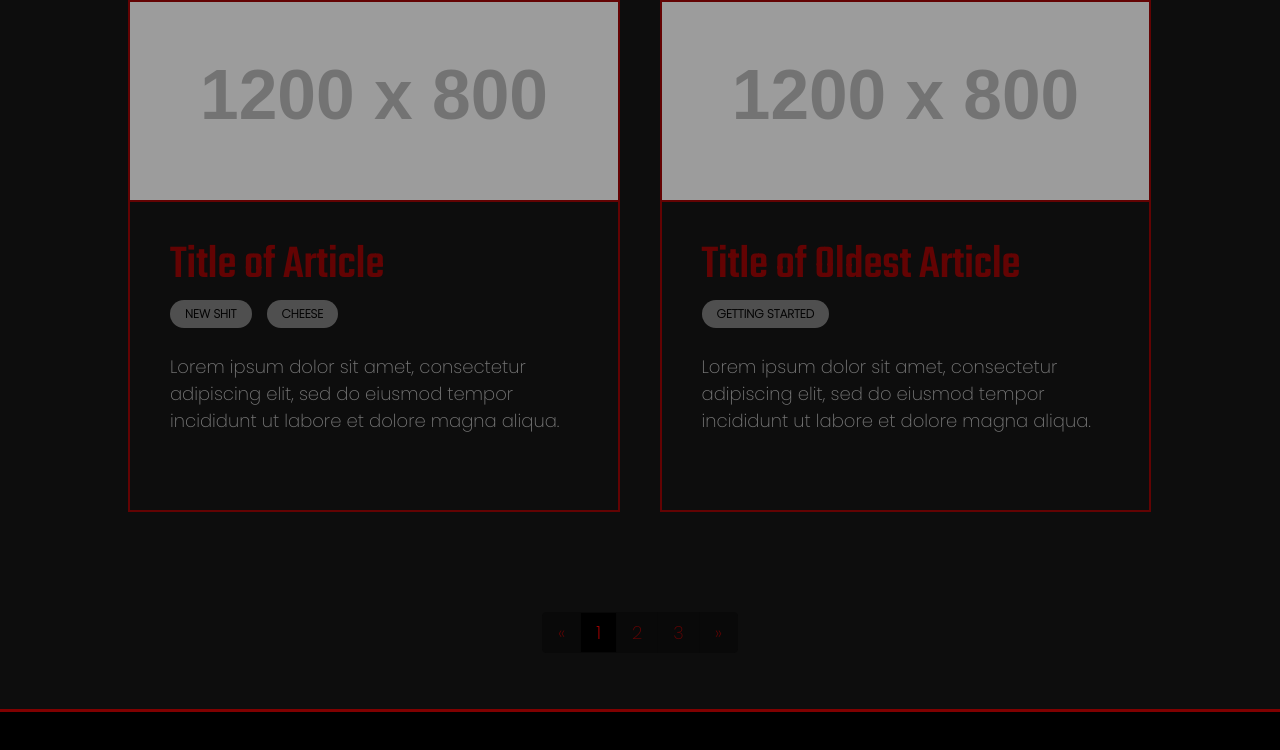
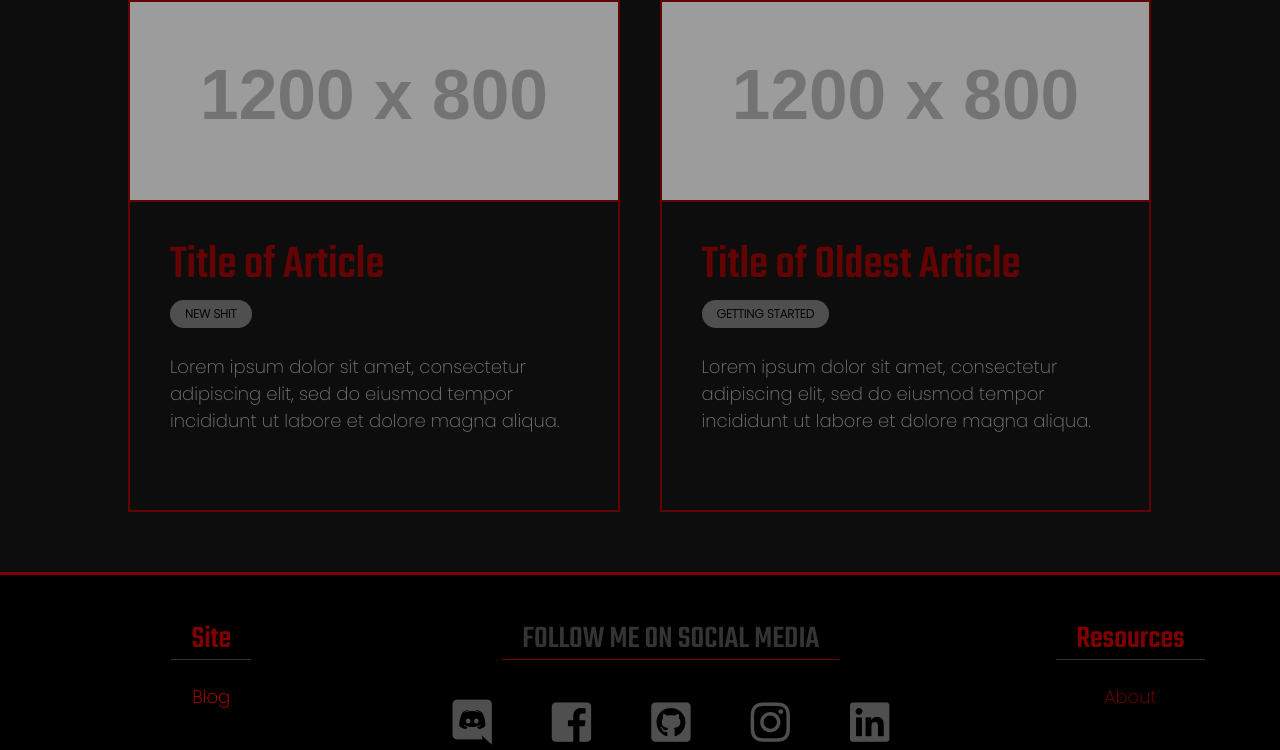
Before and after one commit to dstepha3/DanielOnline, a Vue app in the folder frontend/: page /blog in a window 1280 px wide. Shown: the part 2301-3051 px from the top of the page. Built offline with nearby package versions, Linux system fonts and the light colour scheme.

Commit message:
+ blog article active tag fix, tag transitions

```diff
--- a/frontend/src/views/blog/blog.vue
+++ b/frontend/src/views/blog/blog.vue
@@ -23,18 +23,26 @@
             </div>
         </a>
 
-        <div class="filter-container">
+        <div class="filter-container" v-if="show">
             <h4>Display By Tag</h4>
             <div class="tag-container" style="margin-top: 10px;">
                 <p class="tag" id="all" v-on:click="tagFilterKey = 'all'" :class="{ active: tagFilterKey == 'all' }" >Show All</p>
-                <p class="tag" id="gettingStarted" v-on:click="tagFilterKey = 'gettingStarted'" :class="{ active: tagFilterKey == 'getting started' }" >getting Started</p>
+                <p class="tag" id="gettingStarted" v-on:click="tagFilterKey = 'gettingStarted'" :class="{ active: tagFilterKey == 'gettingStarted' }" >getting Started</p>
                 <p class="tag" id="cheese" v-on:click="tagFilterKey = 'cheese'" :class="{ active: tagFilterKey == 'cheese' }" >cheese</p>
-                <p class="tag" id="newShit" v-on:click="tagFilterKey = 'newShit'" :class="{ active: tagFilterKey == 'new shit' }" >new shit</p>
+                <p class="tag" id="newShit" v-on:click="tagFilterKey = 'newShit'" :class="{ active: tagFilterKey == 'newShit' }" >new shit</p>
             </div>
         </div>
 
-        <div class="flex">
-            <a class="article" v-for="post in tagFilter" :key="post">
+        <div class="flex" v-if="loading">
+            <div id="render-spiner-container">
+                <div class="spinner-border" id="render-spinner" role="status">
+                    <span class="visually-hidden">Loading...</span>
+                </div>
+            </div>
+        </div>
+
+        <div class="flex" v-if="!loading" >
+            <a class="article fade" v-for="post in tagFilter" :key="post">
                 <img src="https://dummyimage.com/1200x800/3b0909/fff">
                 <div class="article-inner">
                     <h3> {{ post.title }} </h3>
@@ -51,7 +59,7 @@
             </a>
         </div>
 
-        <div class="pagination-container">
+        <div class="pagination-container" v-if="usePagination">
             <nav aria-label="Page navigation example">
                 <ul class="pagination">
                     <li class="page-item disabled">
@@ -90,7 +98,10 @@ export default {
     data() {
         return {
             hover: false,
+            show: true,
+            usePagination: false,
             tagFilterKey: 'all',
+            loading: false,
             featuredPost: [
                 {
                     'title': 'Title of Featured Article',
@@ -133,7 +144,7 @@ export default {
                     'title': 'Title of Article',
                     'slug': 'page-slug',
                     'featured_img': ' "/" ',
-                    'tags': [ 'new shit', 'cheese' ],
+                    'tags': [ 'new shit' ],
                     'excerpt': 'Lorem ipsum dolor sit amet, consectetur adipiscing elit, sed do eiusmod tempor incididunt ut labore et dolore magna aliqua.',
                 },
                 {
@@ -146,9 +157,6 @@ export default {
             ],
         };
     },
-    mounted(){
-        console.log(this.allPosts);
-    },
     computed: {
         tagFilter() {
             return this[this.tagFilterKey]
@@ -157,33 +165,22 @@ export default {
             return this.allPosts;
         },
         gettingStarted() {
-            this.resetActiveTags();
-            var element = document.getElementById('gettingStarted');
-            element.classList.add("active");
             return this.allPosts.filter((allPosts) => allPosts.tags.includes('getting started'));
-
         },
         cheese() {
-            this.resetActiveTags();
             return this.allPosts.filter((allPosts) => allPosts.tags.includes('cheese'))
         },
         newShit() {
-            this.resetActiveTags();
-            var element = document.getElementById('newShit');
-            element.classList.add("active");
             return this.allPosts.filter((allPosts) => allPosts.tags.includes('new shit'))
 
         },
     },
-    methods: {
-        resetActiveTags(){
-            console.log("inside resetActiveTags");
-            var element = document.getElementsByClassName('active');
-            console.log(element);
-            element[0].classList.remove("active");
-            console.log(element);
+    watch: {
+        tagFilter(){
+            this.loading = true;
+            setTimeout(() => { this.loading = false; }, Math.random() * (3000 - 1500) + 1500 );
         },
-    },
+    }
 }
 
 </script>
@@ -417,6 +414,29 @@ export default {
       color: var(--theme-primary-light);
       background-color: hsl(0, 0%, 0%);
   }
+  #render-spiner-container{
+      height: unset;
+      margin-bottom: 80px;
+      background-color: transparent;
+  }
+
+  .fade {
+	opacity: 1;
+	animation-name: fadeInOpacity;
+	animation-iteration-count: 1;
+	animation-timing-function: ease-in;
+	animation-duration: 1s;
+}
+
+@keyframes fadeInOpacity {
+	0% {
+		opacity: 0;
+	}
+	100% {
+		opacity: 0.75;
+	}
+}
+
 
   @media screen and (max-width: 786px){
       #bloglanding-body {
```
